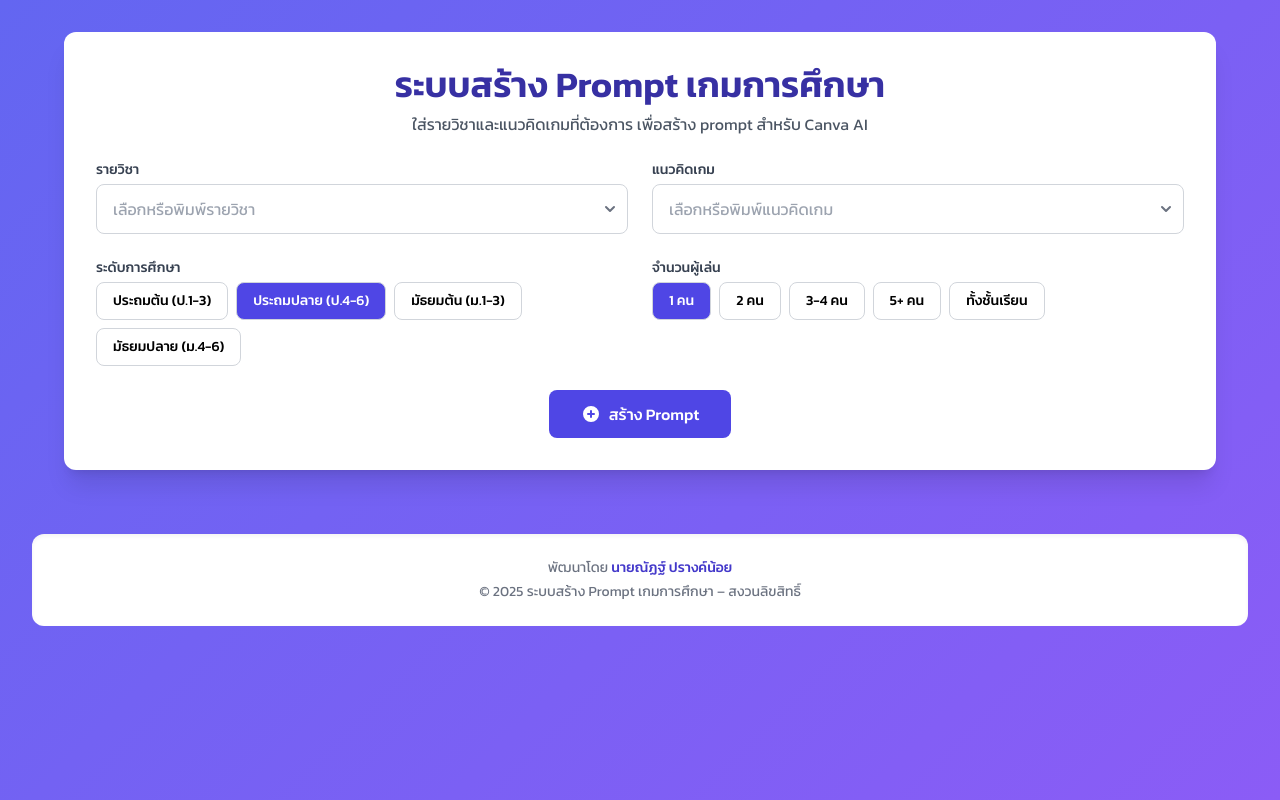
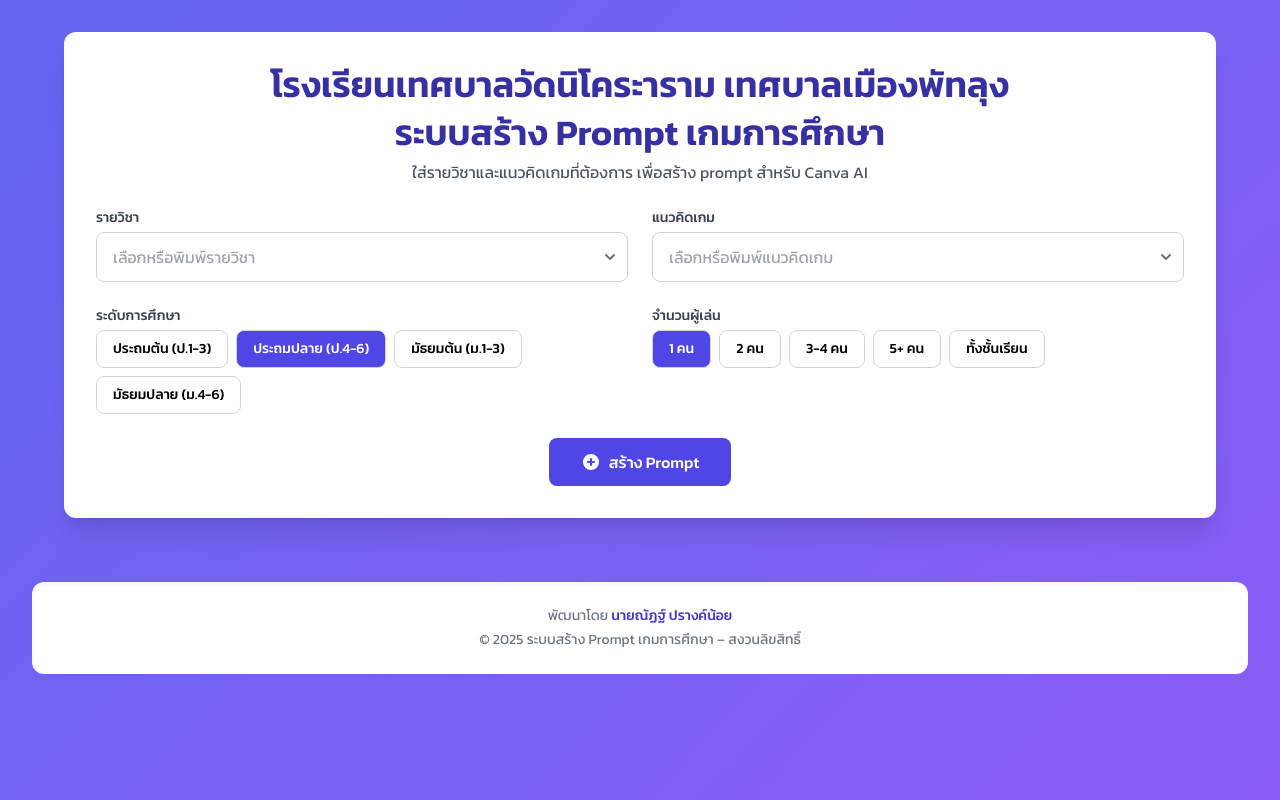
Before and after one commit to prangkhnatth/PromptGame, a plain HTML site: page index.html in a window 1280 px wide. Drawn offline with nearby package versions, Linux system fonts and the light colour scheme.

Commit message:
Update index.html

```diff
--- a/index.html
+++ b/index.html
@@ -218,7 +218,7 @@ background-color: #e0e7ff;
 
 <div class="bg-white rounded-xl shadow-xl p-6 md:p-8 mb-8">
 
-
+<h1 class="text-3xl md:text-4xl font-bold text-center mb-2 text-indigo-800">โรงเรียนเทศบาลวัดนิโคระาราม เทศบาลเมืองพัทลุง</h1>
 <h1 class="text-3xl md:text-4xl font-bold text-center mb-2 text-indigo-800">ระบบสร้าง Prompt เกมการศึกษา</h1>
 
 
```
